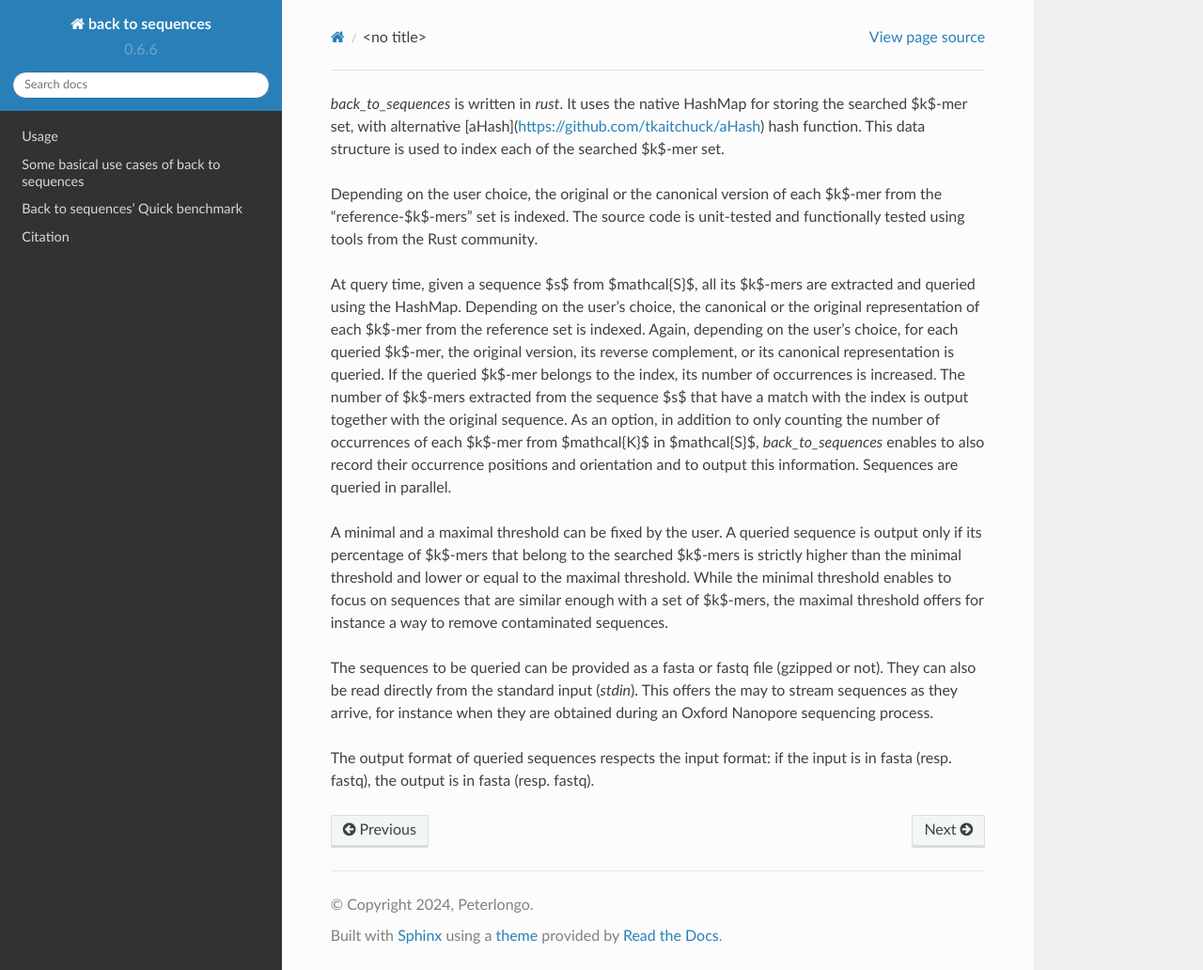
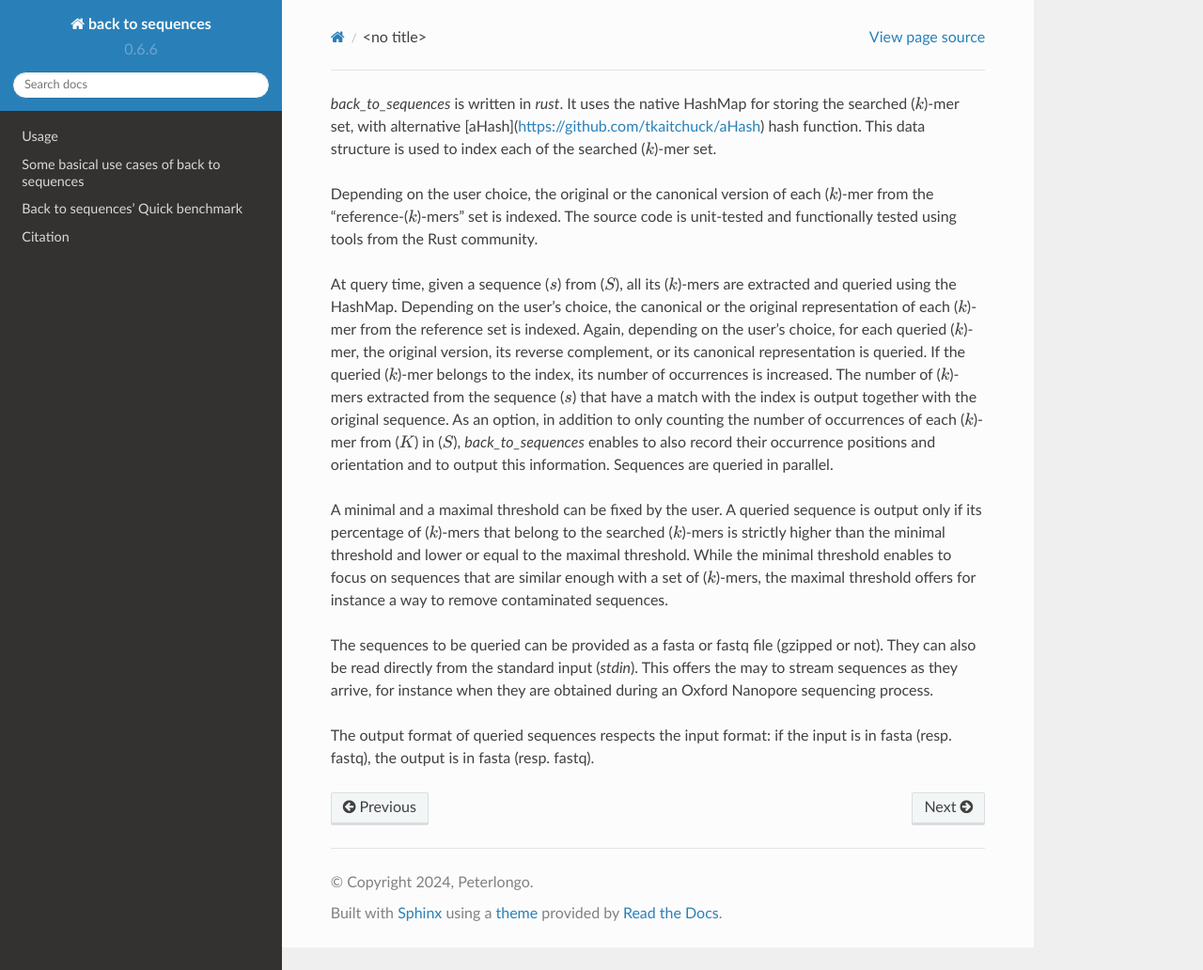
Before and after one commit to pierrepeterlongo/b2s_doc, a Sphinx documentation site: the page built from docs/source/methods.rst, in a window 1280 px wide and 1032 px high. Shown: the whole window at 94% size. Built offline with Sphinx 7.4.7 and the Read the Docs theme 2.0.0, drawn with Linux system fonts in a browser that asks for light colours.

Commit message:
maths for methods

```diff
--- a/docs/source/methods.rst
+++ b/docs/source/methods.rst
@@ -1,31 +1,30 @@
-
-`back_to_sequences` is written in `rust`. It uses the native HashMap for storing the searched $k$-mer set,
-with alternative [aHash](https://github.com/tkaitchuck/aHash) hash function. This data structure is used to index each of the searched $k$-mer set.
+`back_to_sequences` is written in `rust`. It uses the native HashMap for storing the searched (:math:`k`)-mer set,
+with alternative [aHash](https://github.com/tkaitchuck/aHash) hash function. This data structure is used to index each of the searched (:math:`k`)-mer set.
 
 Depending on the user choice, the original or the canonical version of
-each $k$-mer from the "reference-$k$-mers" set is indexed. The source code
+each (:math:`k`)-mer from the "reference-(:math:`k`)-mers" set is indexed. The source code
 is unit-tested and functionally tested using tools from the Rust community.
 
-At query time, given a sequence $s$ from $\mathcal{S}$, all its $k$-mers
+At query time, given a sequence (:math:`s`) from (:math:`S`), all its (:math:`k`)-mers
 are extracted and queried using the HashMap. Depending on the user's choice, the canonical
-or the original representation of each $k$-mer from the reference set is
+or the original representation of each (:math:`k`)-mer from the reference set is
 indexed. Again, depending on the user's choice, for each queried
-$k$-mer, the original version, its reverse complement, or its canonical
-representation is queried. If the queried $k$-mer belongs to the index,
-its number of occurrences is increased. The number of $k$-mers extracted
-from the sequence $s$ that have a match with the index is output
+(:math:`k`)-mer, the original version, its reverse complement, or its canonical
+representation is queried. If the queried (:math:`k`)-mer belongs to the index,
+its number of occurrences is increased. The number of (:math:`k`)-mers extracted
+from the sequence (:math:`s`) that have a match with the index is output
 together with the original sequence. As an option, in addition to only
-counting the number of occurrences of each $k$-mer from $\mathcal{K}$ in
-$\mathcal{S}$, `back_to_sequences` enables to also record their
+counting the number of occurrences of each (:math:`k`)-mer from (:math:`K`) in
+(:math:`S`), `back_to_sequences` enables to also record their
 occurrence positions and orientation and to output this information.
 Sequences are queried in parallel.
 
 A minimal and a maximal threshold can be fixed by the user. A queried
-sequence is output only if its percentage of $k$-mers that belong to the
-searched $k$-mers is strictly higher than the minimal threshold and
+sequence is output only if its percentage of (:math:`k`)-mers that belong to the
+searched (:math:`k`)-mers is strictly higher than the minimal threshold and
 lower or equal to the maximal threshold. While the minimal threshold
 enables to focus on sequences that are similar enough with a set of
-$k$-mers, the maximal threshold offers for instance a way to remove
+(:math:`k`)-mers, the maximal threshold offers for instance a way to remove
 contaminated sequences.
 
 The sequences to be queried can be provided as a fasta or fastq file
```
